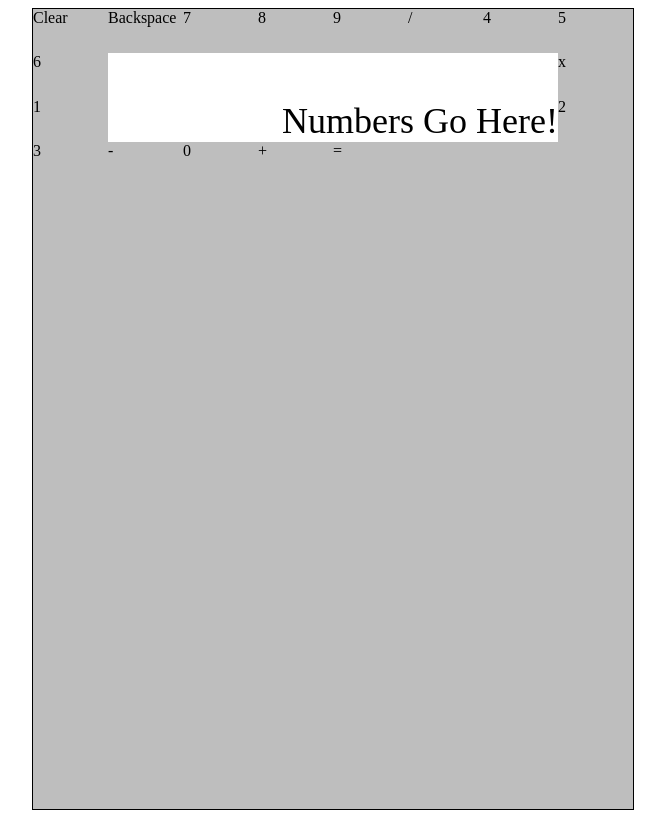
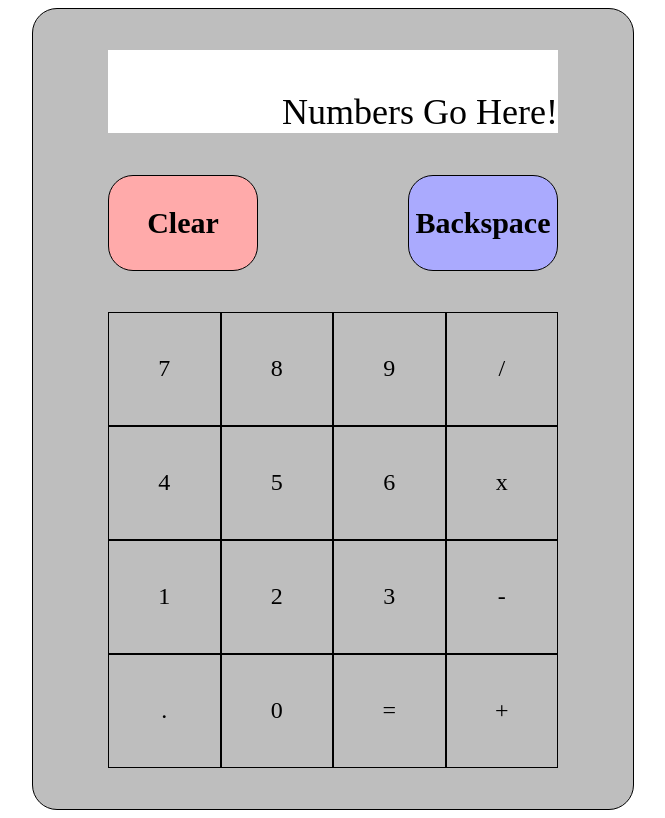
Before and after one commit to gavhuang/calculator, a plain HTML site: page index.html in a window 1280 px wide. Shown: the whole page, without its empty margins (307-972 px from the left). Drawn offline with Linux system fonts and the light colour scheme.

Commit message:
Finish calculator design

```diff
--- a/index.html
+++ b/index.html
@@ -11,23 +11,26 @@
   <body>
     <div id="calc">
       <div class="screen number">Numbers Go Here!</div>
-      <div class="big-button">Clear</div>
-      <div class="big-button">Backspace</div>
-      <div class="button">7</div>
-      <div class="button">8</div>
-      <div class="button">9</div>
-      <div class="button">/</div>
-      <div class="button">4</div>
-      <div class="button">5</div>
-      <div class="button">6</div>
-      <div class="button">x</div>
-      <div class="button">1</div>
-      <div class="button">2</div>
-      <div class="button">3</div>
-      <div class="button">-</div>
-      <div class="button">0</div>
-      <div class="button">+</div>
-      <div class="button">=</div>
+      <div class="clear big-button-style">Clear</div>
+      <div class="backspace big-button-style">Backspace</div>
+      <div class="button">
+        <div class="button-design">7</div>
+        <div class="button-design">8</div>
+        <div class="button-design">9</div>
+        <div class="button-design">/</div>
+        <div class="button-design">4</div>
+        <div class="button-design">5</div>
+        <div class="button-design">6</div>
+        <div class="button-design">x</div>
+        <div class="button-design">1</div>
+        <div class="button-design">2</div>
+        <div class="button-design">3</div>
+        <div class="button-design">-</div>
+        <div class="button-design">.</div>
+        <div class="button-design">0</div>
+        <div class="button-design">=</div>
+        <div class="button-design">+</div>
+      </div>
     </div>
   </body>
 </html>
--- a/styles.css
+++ b/styles.css
@@ -6,14 +6,13 @@
   width: 600px;
   margin: auto;
   border: 1px solid black;
+  border-radius: 25px;
   background-color: #bebebe;
 }
 
+/* Screen */
 .screen {
-  grid-row-start: 2;
-  grid-row-end: span 2;
-  grid-column-start: 2;
-  grid-column-end: span 6;
+  grid-area: 2 / 2 / span 2 / span 6;
   background-color: white;
 }
 
@@ -23,3 +22,43 @@
   align-items: flex-end;
   font-size: 36px;
 }
+
+/* Big buttons */
+.clear {
+  grid-area: 5 / 2 / span 1 / span 2;
+  background-color: #faa;
+}
+
+.backspace {
+  grid-area: 5 / 6 / span 1 / span 2;
+  background-color: #aaaafe;
+}
+
+.big-button-style {
+  display: flex;
+  border: 1px solid black;
+  border-radius: 25px;
+  font-size: 30px;
+  font-weight: bold;
+  padding: 20%;
+  justify-content: center;
+  align-items: center;
+}
+
+/* Little Buttons */
+
+.button {
+  grid-area: 7 / 2 / 18 / 8;
+  /* This creates a subgrid! */
+  display: grid;
+  grid-template-rows: repeat(4, 1fr);
+  grid-template-columns: repeat(4, 1fr);
+}
+
+.button-design {
+  display: flex;
+  justify-content: center;
+  align-items: center;
+  font-size: x-large;
+  border: 1px solid black;
+}
```
